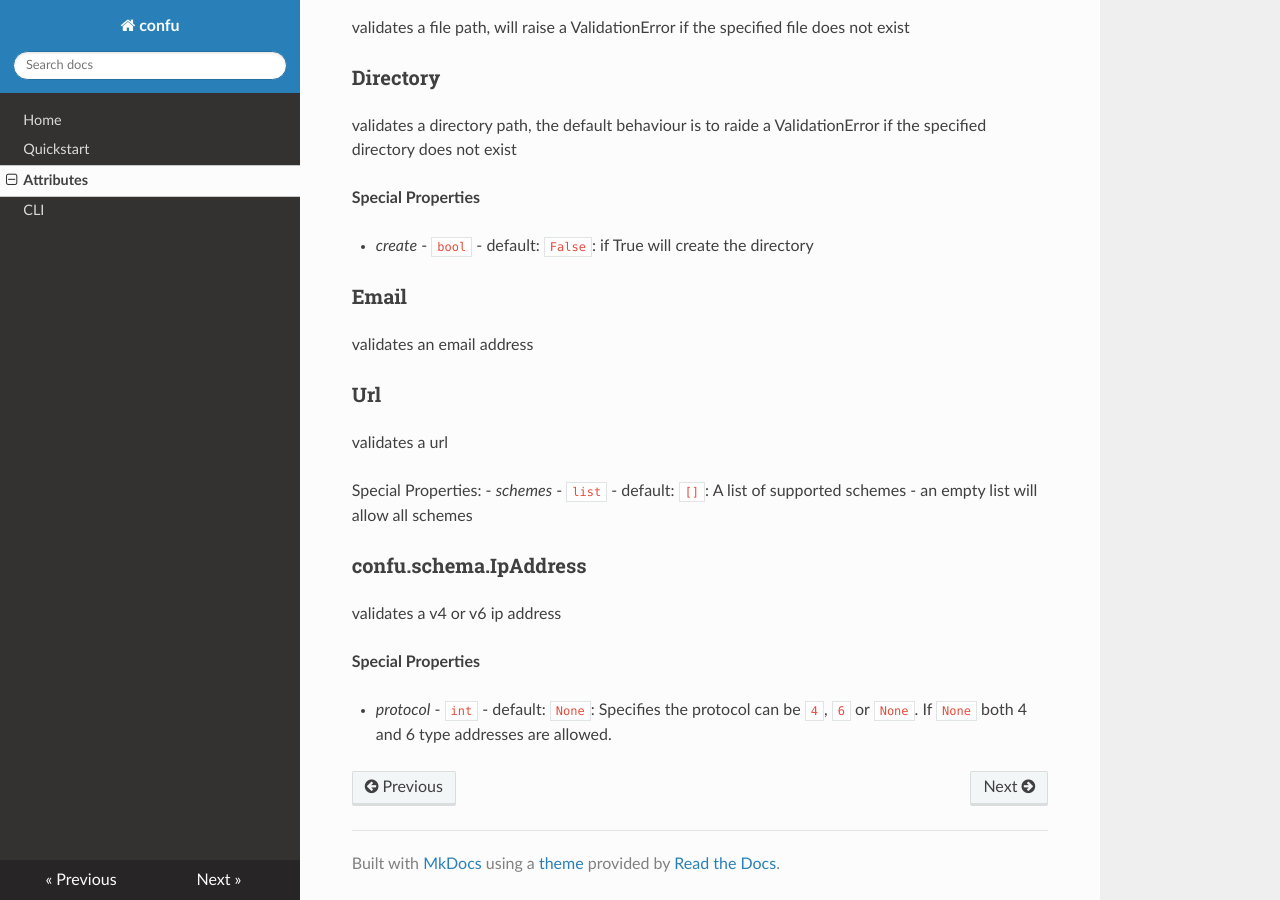
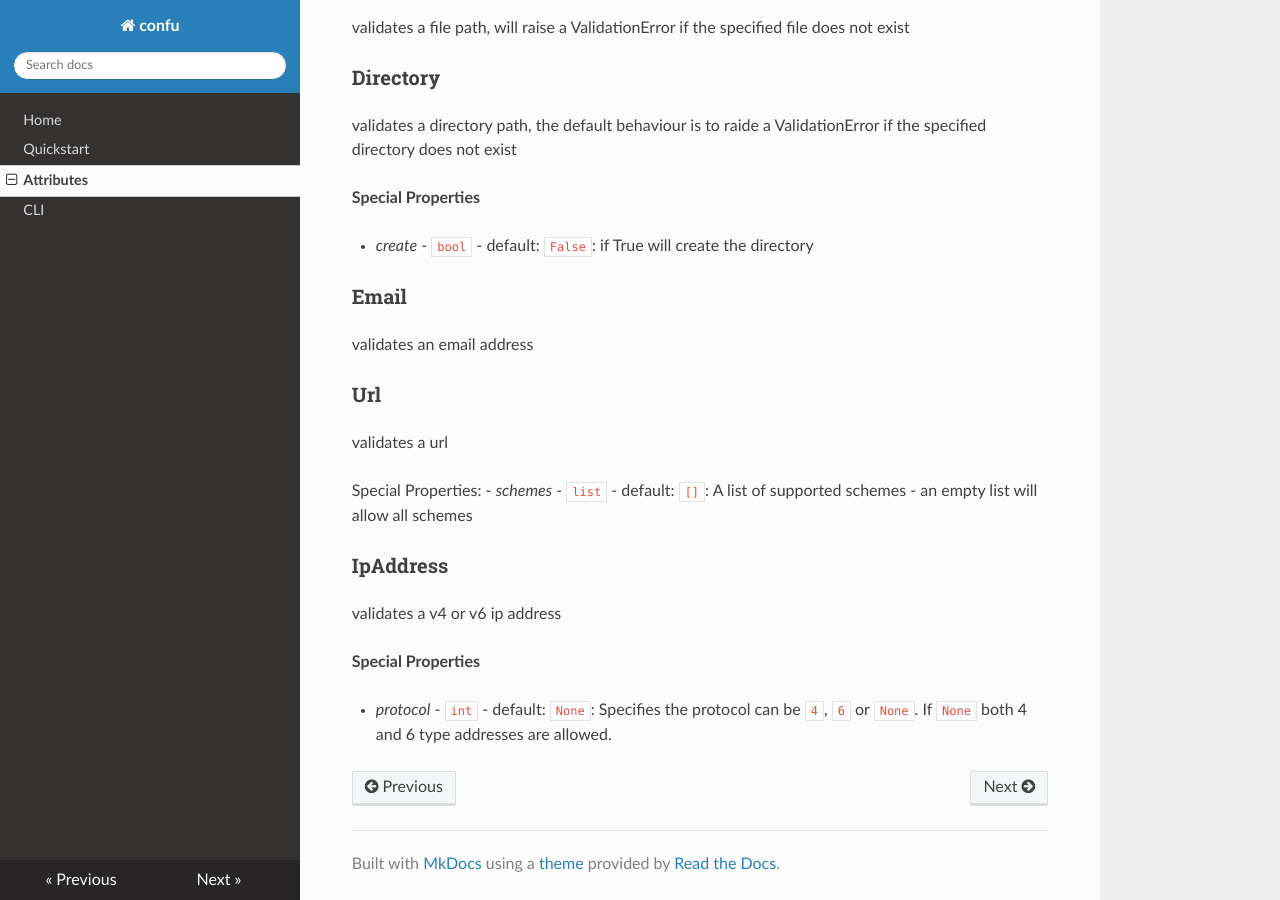
Before and after one commit to 20c/confu, an MkDocs documentation site: the page built from docs/attributes.md, in a window 1280 px wide and 900 px high, scrolled down 1563 px. Built offline with MkDocs 1.6.1, drawn with Linux system fonts in a browser that asks for light colours; nearby versions of some CDN libraries; old or Windows-style settings are respelled for this version of MkDocs.

Commit message:
formatting

```diff
--- a/docs/attributes.md
+++ b/docs/attributes.md
@@ -80,7 +80,7 @@ validates a url
 Special Properties:
   - *schemes* - `list` - default: `[]`: A list of supported schemes - an empty list will allow all schemes
 
-### confu.schema.IpAddress
+### IpAddress
 validates a v4 or v6 ip address
 
 **Special Properties**
```
